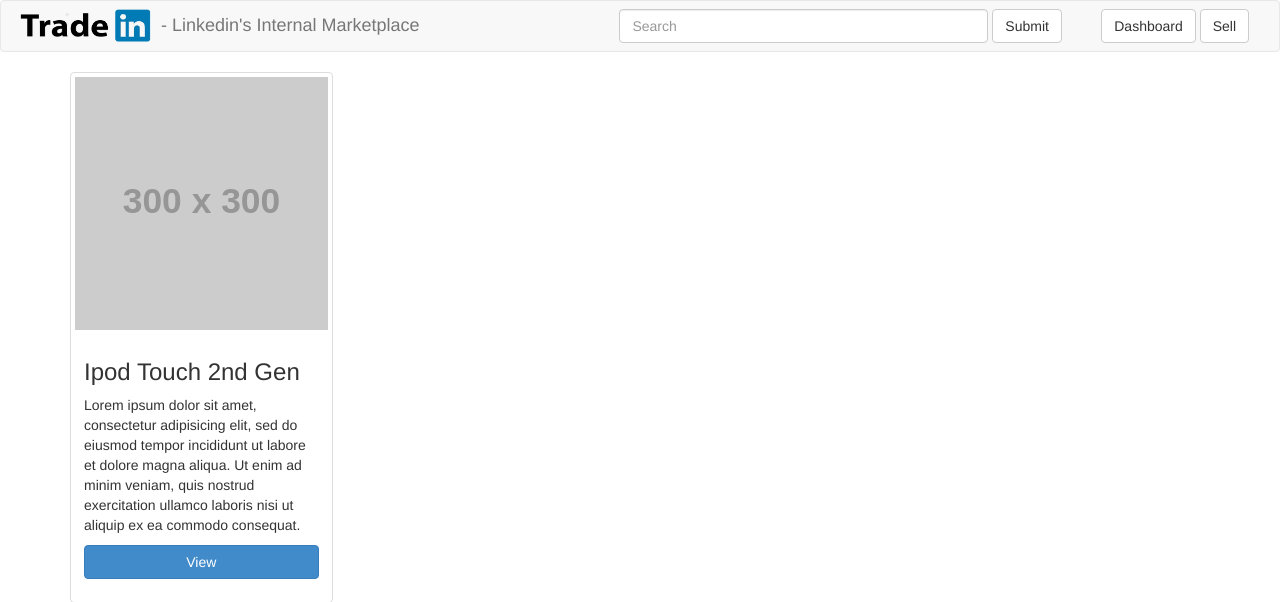
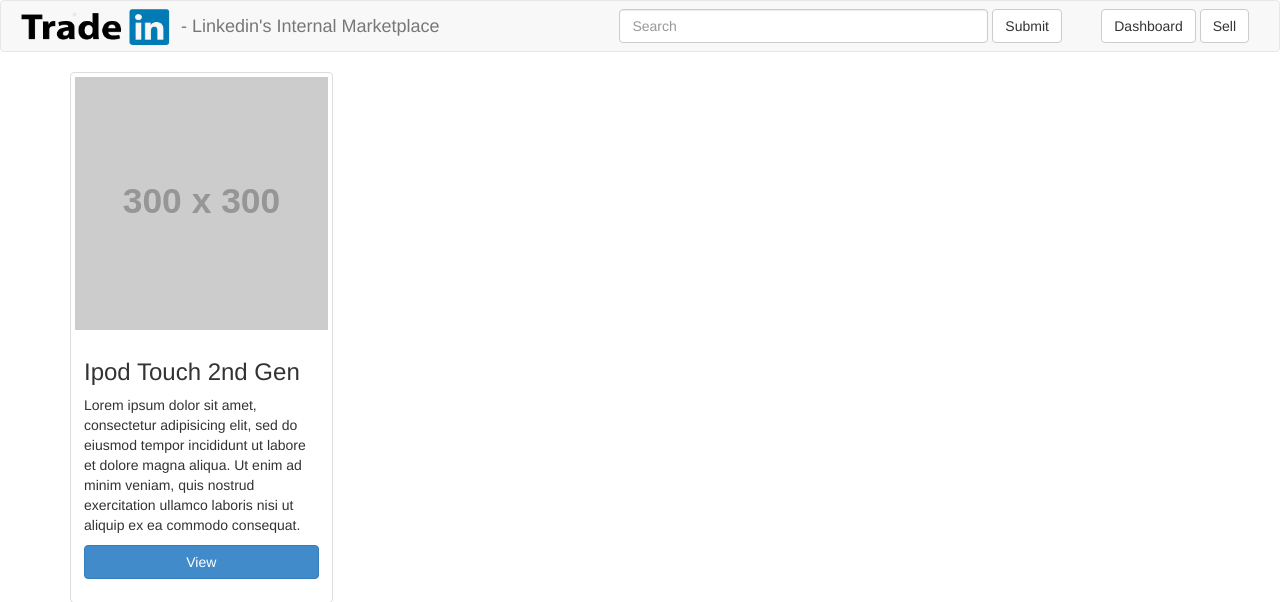
Before and after one commit to vlyubin/tradein, a Flask app: page / in a window 1280 px wide. Shown: the top 602 px of the page. Run offline with Flask 2, Linux system fonts and the light colour scheme; grey boxes labelled with a size stand in for pictures from a placeholder-image service; data that the repository does not hold is empty; some libraries are stand-ins or nearby versions.

Commit message:
push logo resize

```diff
--- a/app/static/css/common.css
+++ b/app/static/css/common.css
@@ -9,7 +9,7 @@
 }
 
 .navbar-brand {
-	padding: 5px 15px 0 15px;
+	padding: 4px 15px 0 15px;
 }
 
 #searchbar {
--- a/app/templates/navbar.html
+++ b/app/templates/navbar.html
@@ -3,7 +3,7 @@
     <div class="navbar-header">
 
       <a class="navbar-brand" href="/">
-        <img src="/static/images/TradeIn2.png" width=140 height = 40>
+        <img src="/static/images/TradeIn2.png" width=160 height = 45>
         - Linkedin's Internal Marketplace
       </a>
     </div>
```
